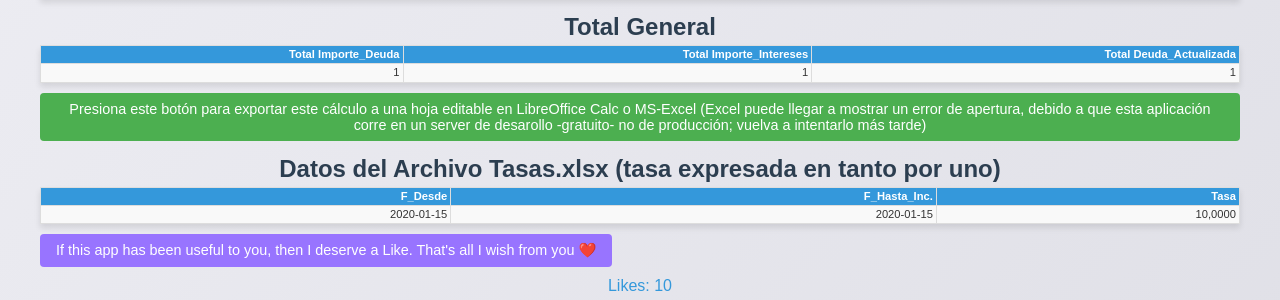
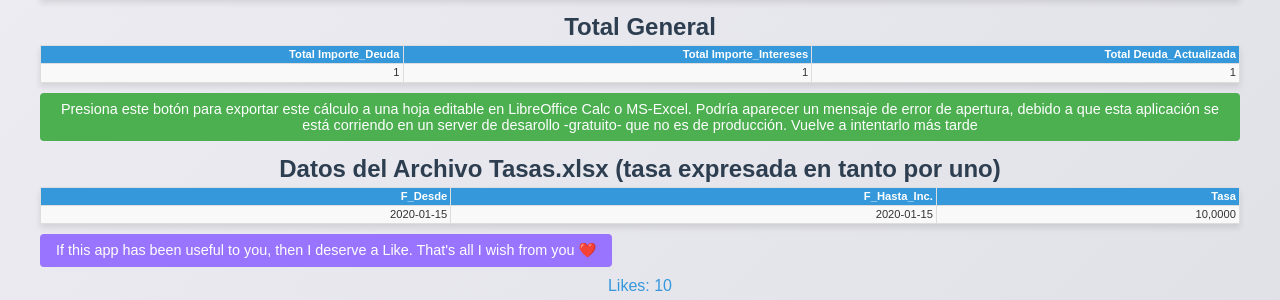
Before and after one commit to vnatale52/calculo_intereses, a Flask app: template templates/index.html in a window 1280 px wide. Shown: the part 1237-1537 px from the top of the page. Run offline with Flask 3, Linux system fonts and the light colour scheme; the template is opened without the code that fills it: most values are stand-ins (such as "Sample title", 1, 10 or a date in 2020).

Commit message:
Update index.html

```diff
--- a/templates/index.html
+++ b/templates/index.html
@@ -125,7 +125,7 @@
 
             <!-- Export Button -->
             <div>
-                <button id="exportButton" onclick="exportToExcel()">Presiona este botón para exportar este cálculo a una hoja editable en LibreOffice Calc o MS-Excel (Excel puede llegar a mostrar un error de apertura, debido a que esta aplicación corre en un server de desarollo -gratuito- no de producción; vuelva a intentarlo más tarde)</button>
+                <button id="exportButton" onclick="exportToExcel()">Presiona este botón para exportar este cálculo a una hoja editable en LibreOffice Calc o MS-Excel. Podría aparecer un mensaje de error de apertura, debido a que esta aplicación se está corriendo en un server de desarollo -gratuito- que no es de producción. Vuelve a intentarlo más tarde</button>
             </div>
         {% endif %}
 
```
